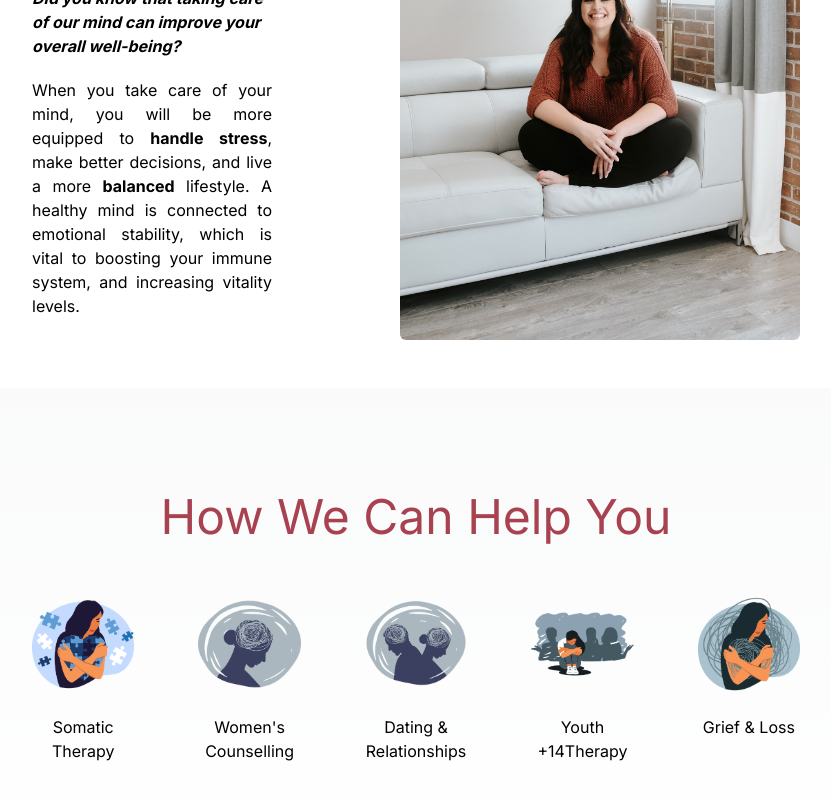
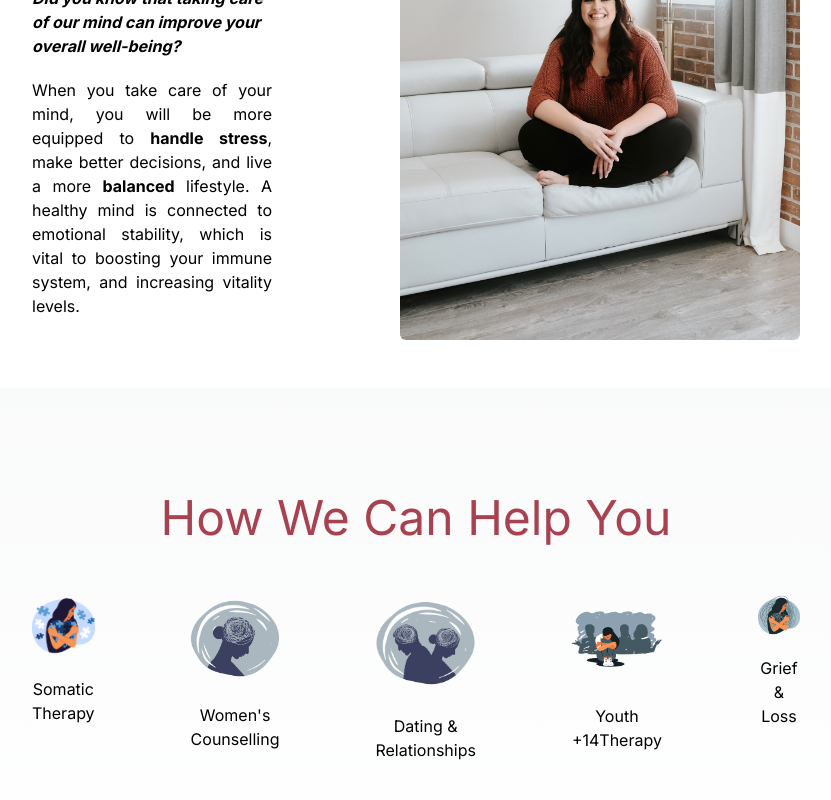
Before and after one commit to FilipaMerino/elizabethnardella, a Next.js app: page / in a window 1280 px wide. Shown: the part 2812-3612 px from the top of the page, without its empty margins (224-1055 px from the left). Built offline with nearby package versions, Linux system fonts and the light colour scheme.

Commit message:
Bigger gap between images on how we can help you session

```diff
--- a/app/page.tsx
+++ b/app/page.tsx
@@ -136,7 +136,7 @@ export default function Home() {
       <section id='howWeCanHelpYou'>
         <div className='flex flex-col justify-center items-center'>
           <h2>How We Can Help You</h2>
-          <div className='flex gap-16 mt-10 text-center'>
+          <div className='flex gap-24 mt-10 text-center'>
             <div className='flex-1 flex flex-col items-center'>
               <Link href='/expertise/somatictherapy'>
                 <Image
```
